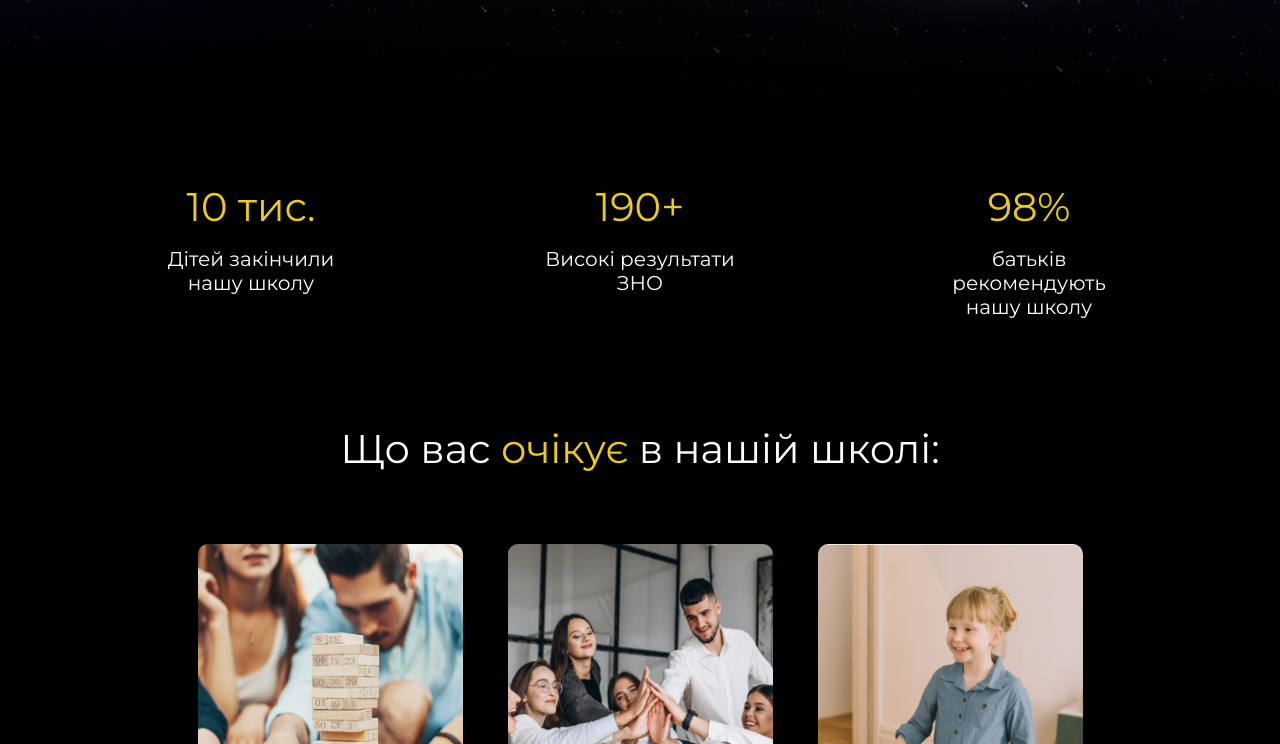
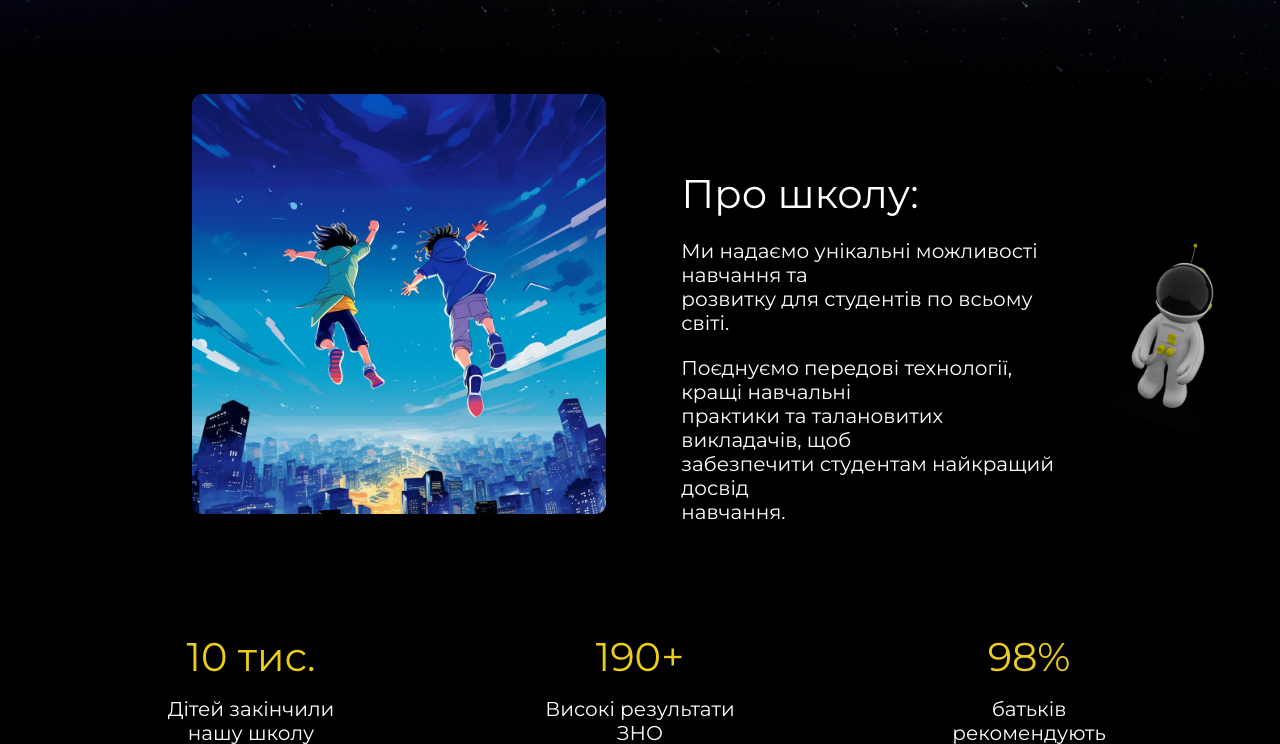
Before and after one commit to Bartkov-Dmytro/GameOFTeens_HTML-CSS, a plain HTML site: page index.html in a window 1280 px wide. Shown: the part 706-1450 px from the top of the page. Drawn offline with Linux system fonts and the light colour scheme.

Commit message:
section2

```diff
--- a/index.html
+++ b/index.html
@@ -5,6 +5,7 @@
     <meta name="viewport" content="width=device-width, initial-scale=1.0" />
     <link rel="stylesheet" href="styles/style.css" />
     <link rel="stylesheet" href="./styles/section1.css" />
+    <link rel="stylesheet" href="./styles/section2.css">
     <!-- Підключення шрифтів -->
     <link
       href="https://fonts.googleapis.com/css2?family=Montserrat:wght@400;500;700&display=swap"
@@ -47,6 +48,18 @@
         <img class="foto-one" src="./assets/blondewoman.jpg " alt="" />
       </section>
       <!-- Тут має бути друга секція -->
+
+      <div class="section2">
+        <div class="content1-section2">
+          <img class="img1-section2" src="./assets/pcimg.jpg" alt="">
+          <div class="content-section2">
+            <p class="title-section2">Про школу:</p>
+            <p>Ми надаємо унікальні можливості навчання та <br> розвитку для студентів по всьому світі. </p>
+            <p>Поєднуємо передові технології, кращі навчальні <br> практики та талановитих викладачів, щоб <br> забезпечити студентам найкращий досвід <br> навчання.</p>
+          </div>
+          <img class="img2-section2" src="./assets/astronaut.png" alt="astronaut">
+        </div>
+      </div>
 
       <div class="information-results container">
         <ul class="results-inf">
--- /dev/null
+++ b/styles/section2.css
@@ -0,0 +1,39 @@
+.section2 {
+    height: 450px;
+    background-color: black;
+    margin-top: -10%;
+}
+
+.content-section2 p {
+    color: #fff;
+    font-size: 20px;
+    margin: 5%;
+    font-family: 'Montserrat';
+}
+
+.title-section2 {
+    font-size: 40px !important;
+}
+
+.img1-section2 {
+    width: 499px;
+    height: 420px;
+    border-radius: 10px;;
+}
+
+.img2-section2 {
+    width: 200px;
+    height: 242px;
+    margin-top: 10%;
+}
+
+.content1-section2{
+    display: flex;
+    margin-left: 15% ;
+    margin-top: 10%;
+}
+
+.content-section2{
+    margin-left: 5%;
+    margin-top: 5%;
+}
```
Also changed, not shown: assets/astronaut.png (added), assets/pcimg.jpg (added), pcimg.jpg (deleted).
